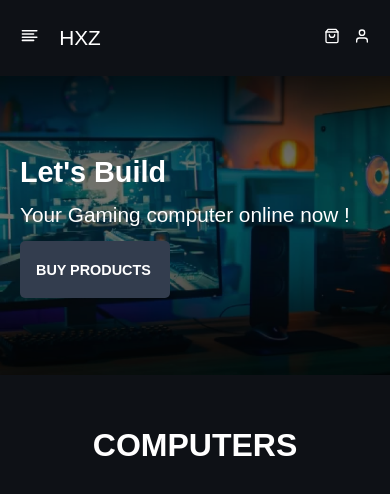
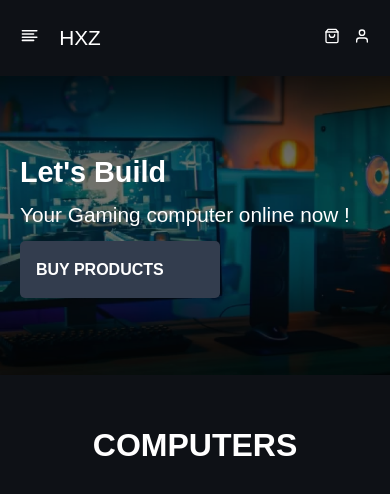
Before and after one commit to MiguelSperle/HXZstore, a React (Vite) app: page / in a window 390 px wide. Shown: the top 494 px of the page. Built offline with nearby package versions, Linux system fonts and the light colour scheme; no server answers; what miragejs would draw is missing.

Commit message:
Atualizado

```diff
--- a/src/components/Layout/Home/_home.scss
+++ b/src/components/Layout/Home/_home.scss
@@ -165,7 +165,7 @@
 
 
     @media screen and (min-width: 320px) and (max-width: 480px) {
-        width: 150px;
+        width: 200px;
     }
 }
 
@@ -188,7 +188,7 @@
 
 
     @media screen and (min-width: 320px) and (max-width: 480px) {
-        font-size: 0.9rem;
+        font-size: 1rem;
     }
 }
 
--- a/src/index.css
+++ b/src/index.css
@@ -319,7 +319,7 @@ nav ul {
 }
 @media screen and (min-width: 320px) and (max-width: 480px) {
   .content-text button {
-    width: 150px;
+    width: 200px;
   }
 }
 
@@ -344,7 +344,7 @@ nav ul {
 }
 @media screen and (min-width: 320px) and (max-width: 480px) {
   .content-text a button {
-    font-size: 0.9rem;
+    font-size: 1rem;
   }
 }
 
```
Also changed, not shown: 1 other file (tests, documents, lock files or other folders).
